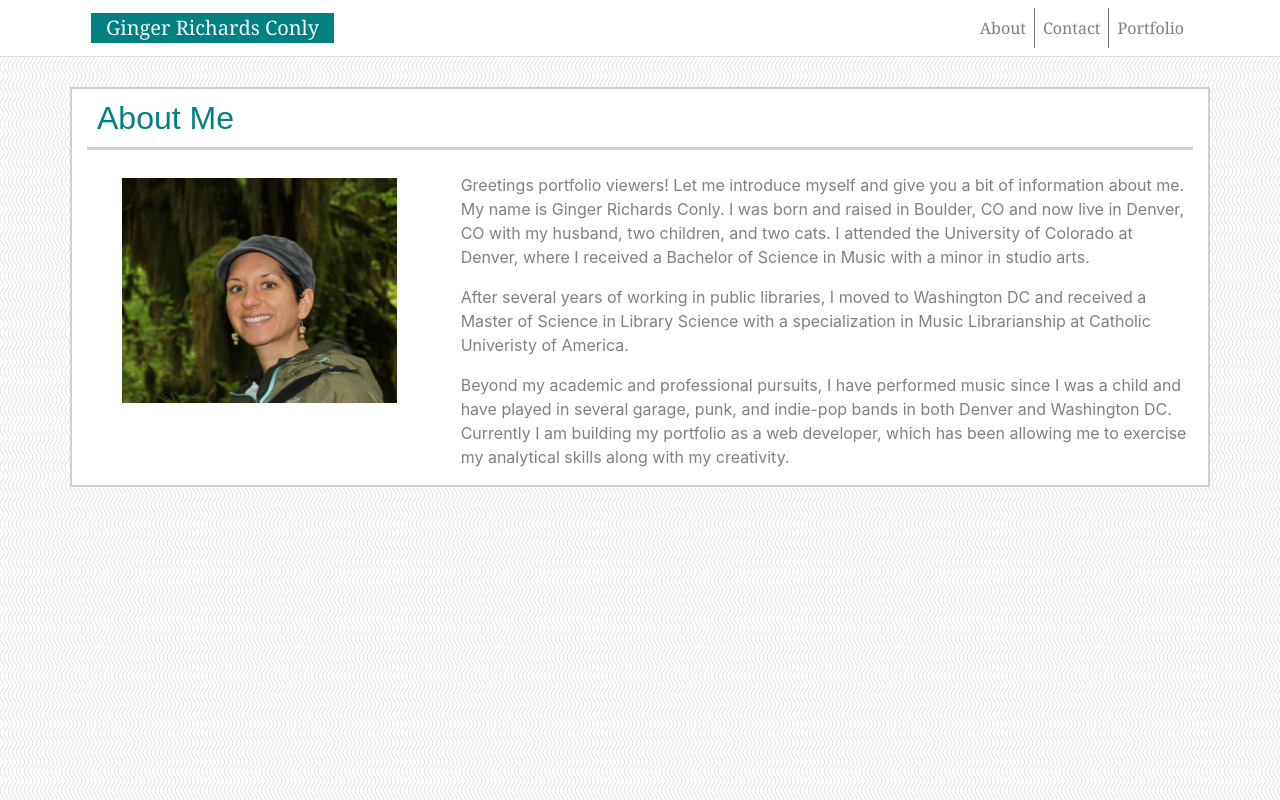
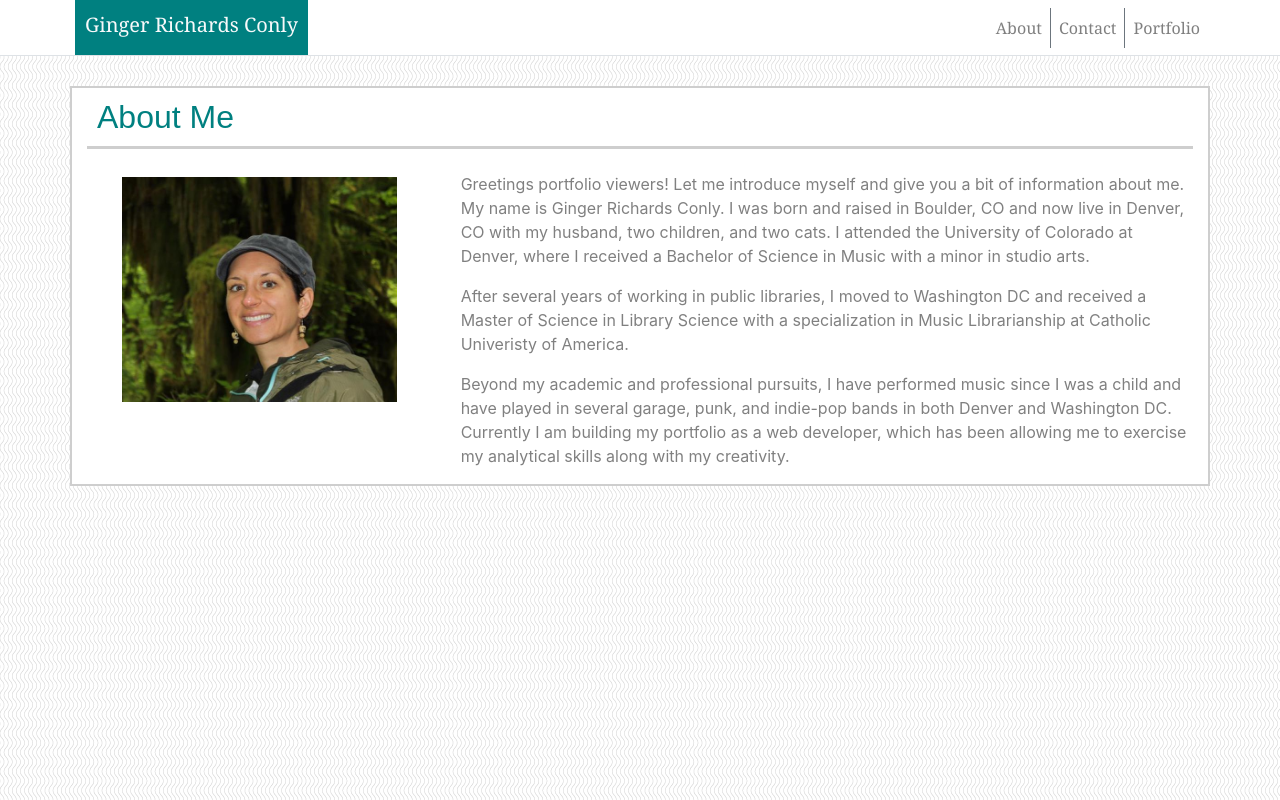
Before and after one commit to gingerkrc/Bootstrap-Portfolio, a plain HTML site: page index.html in a window 1280 px wide. Drawn offline with nearby package versions, Linux system fonts and the light colour scheme.

Commit message:
Adding some small changes

```diff
--- a/index.html
+++ b/index.html
@@ -9,8 +9,8 @@
     </head>
 
     <body background="images/vertical-waves.png">
-        <nav class="navbar navbar-expand-lg navbar-light bg-white border-bottom border-lt" style="font-family: Georgia, 'Times New Roman', Times, serif;">
-            <div class="navbar-brand text-light" style="background-color: teal; padding: 0 15px; margin: 0 0 0 75px">Ginger Richards Conly</div>
+        <nav class="navbar navbar-expand-lg navbar-light bg-white border-bottom border-lt" style="font-family: Georgia, 'Times New Roman', Times, serif; padding: 0">
+            <div class="navbar-brand text-light" style="background-color: teal; padding: 10px; height: 55px; margin: 0 0 0 75px">Ginger Richards Conly</div>
                 <button class="navbar-toggler" type="button" data-toggle="collapse" data-target="#navbarNav" aria-controls="navbarNav" aria-expanded="false" aria-label="Toggle navigation">
                     <span class="navbar-toggler-icon"></span>
                   </button>
```
